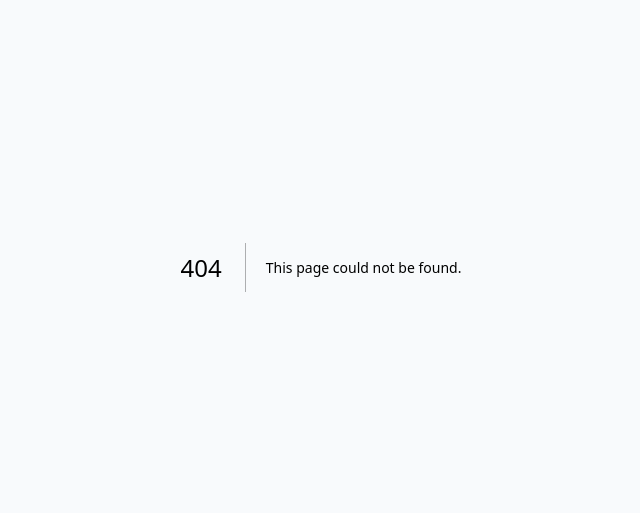
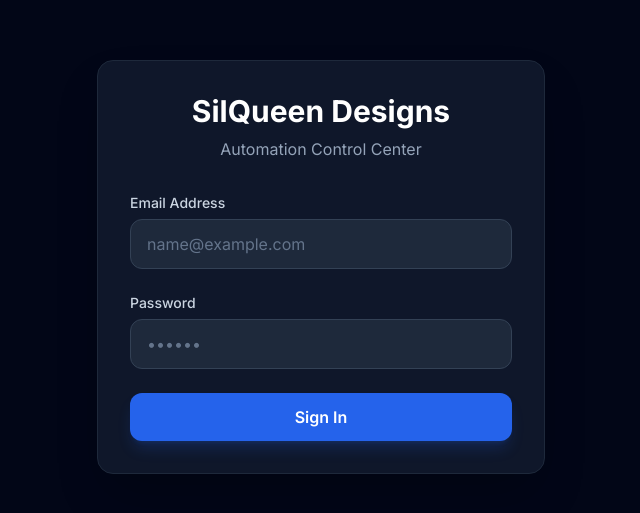
Before and after one commit to fazeelazeez/instagramautomation, a Next.js app: page /login in a window 1280 px wide. Before the commit this address had no page. Shown: the part 133-646 px from the top of the page, without its empty margins (319-959 px from the left). Built offline with nearby package versions, Linux system fonts and the light colour scheme.

Commit message:
Security Update: Added Login Gate and Middleware protection

```diff
--- /dev/null
+++ b/app/login/page.tsx
@@ -0,0 +1,75 @@
+'use client';
+
+import { useState } from 'react';
+import { useRouter } from 'next/navigation';
+
+export default function LoginPage() {
+  const [email, setEmail] = useState('');
+  const [password, setPassword] = useState('');
+  const [error, setError] = useState('');
+  const router = useRouter();
+
+  const handleLogin = (e: React.FormEvent) => {
+    e.preventDefault();
+
+    // Hardcoded credentials as requested
+    if (email === 'fazeel@gallery.vision' && password === '264378') {
+      // In a real app, we would use a proper session.
+      // For this simple case, we use a cookie-based session simulation.
+      document.cookie = "isLoggedIn=true; path=/; max-age=86400"; // 24 hours
+      router.push('/flows');
+    } else {
+      setError('Invalid credentials. Please try again.');
+    }
+  };
+
+  return (
+    <div className="min-h-screen bg-slate-950 flex items-center justify-center p-4">
+      <div className="w-full max-w-md bg-slate-900 border border-slate-800 rounded-2xl p-8 shadow-2xl">
+        <div className="mb-8 text-center">
+          <h1 className="text-3xl font-bold text-white mb-2">SilQueen Designs</h1>
+          <p className="text-slate-400">Automation Control Center</p>
+        </div>
+
+        <form onSubmit={handleLogin} className="space-y-6">
+          <div>
+            <label className="block text-sm font-medium text-slate-300 mb-1.5">Email Address</label>
+            <input
+              type="email"
+              value={email}
+              onChange={(e) => setEmail(e.target.value)}
+              className="w-full bg-slate-800 border border-slate-700 rounded-xl px-4 py-3 text-white placeholder-slate-500 focus:outline-none focus:ring-2 focus:ring-blue-500 transition-all"
+              placeholder="name@example.com"
+              required
+            />
+          </div>
+
+          <div>
+            <label className="block text-sm font-medium text-slate-300 mb-1.5">Password</label>
+            <input
+              type="password"
+              value={password}
+              onChange={(e) => setPassword(e.target.value)}
+              className="w-full bg-slate-800 border border-slate-700 rounded-xl px-4 py-3 text-white placeholder-slate-500 focus:outline-none focus:ring-2 focus:ring-blue-500 transition-all"
+              placeholder="••••••"
+              required
+            />
+          </div>
+
+          {error && (
+            <p className="text-red-400 text-sm bg-red-400/10 py-2 px-3 rounded-lg border border-red-400/20">
+              {error}
+            </p>
+          )}
+
+          <button
+            type="submit"
+            className="w-full bg-blue-600 hover:bg-blue-500 text-white font-semibold py-3 rounded-xl shadow-lg shadow-blue-600/20 transition-all active:scale-[0.98]"
+          >
+            Sign In
+          </button>
+        </form>
+      </div>
+    </div>
+  );
+}
```
Also changed, not shown: middleware.ts (added, +30 -0 lines).
